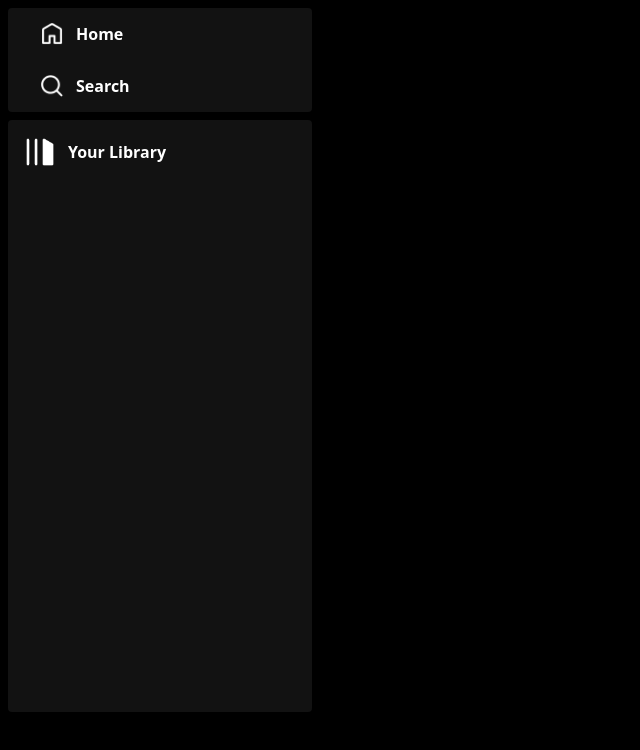
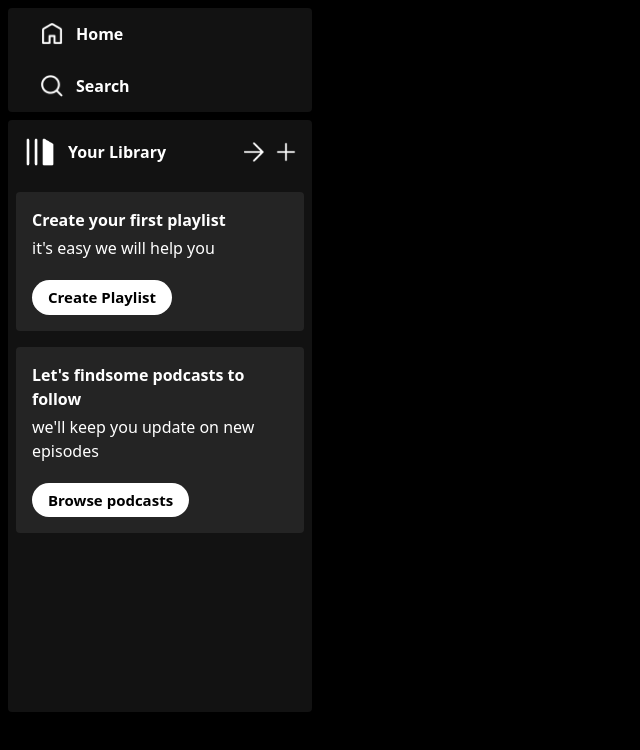
Before and after one commit to Siddharth-AI/spotify, a React (Vite) app: page / in a window 1280 px wide. Shown: the top 750 px of the page, without its empty margins (0-640 px from the left). Built offline with nearby package versions, Linux system fonts and the light colour scheme.

Commit message:
sidebar complete

```diff
--- a/src/component/Sidebar.jsx
+++ b/src/component/Sidebar.jsx
@@ -19,6 +19,24 @@ export const Sidebar = () => {
             <img className="w-8" src={assets.stack_icon} alt="" />
             <p className="font-semibold">Your Library</p>
           </div>
+          <div className="flex items-center gap-3">
+            <img className="w-5" src={assets.arrow_icon} alt="" />
+            <img className="w-5" src={assets.plus_icon} alt="" />
+          </div>
+        </div>
+        <div className="p-4 bg-[#242424] m-2 rounded font-semibold flex flex-col items-start justify-start gap-1 pl-4">
+          <h1>Create your first playlist</h1>
+          <p className="font-light">it's easy we will help you</p>
+          <button className="px-4 py-1.5 bg-white text-[15px] text-black rounded-full mt-4">
+            Create Playlist
+          </button>
+        </div>
+        <div className="p-4 bg-[#242424] m-2 rounded font-semibold flex flex-col items-start justify-start gap-1 pl-4 mt-4">
+          <h1>Let's findsome podcasts to follow</h1>
+          <p className="font-light">we'll keep you update on new episodes</p>
+          <button className="px-4 py-1.5 bg-white text-[15px] text-black rounded-full mt-4">
+            Browse podcasts
+          </button>
         </div>
       </div>
     </div>
```
